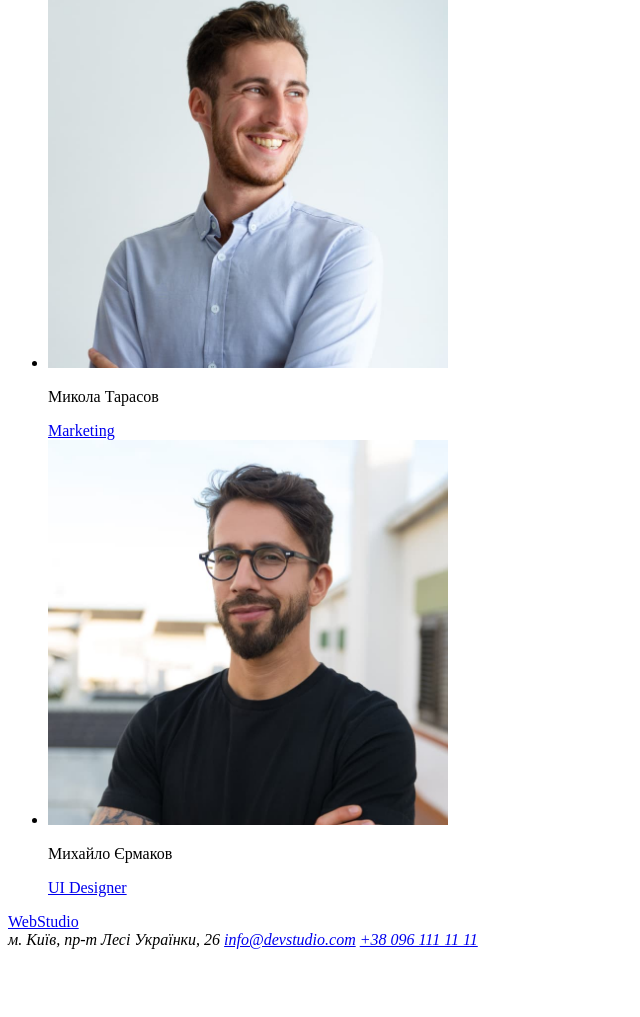
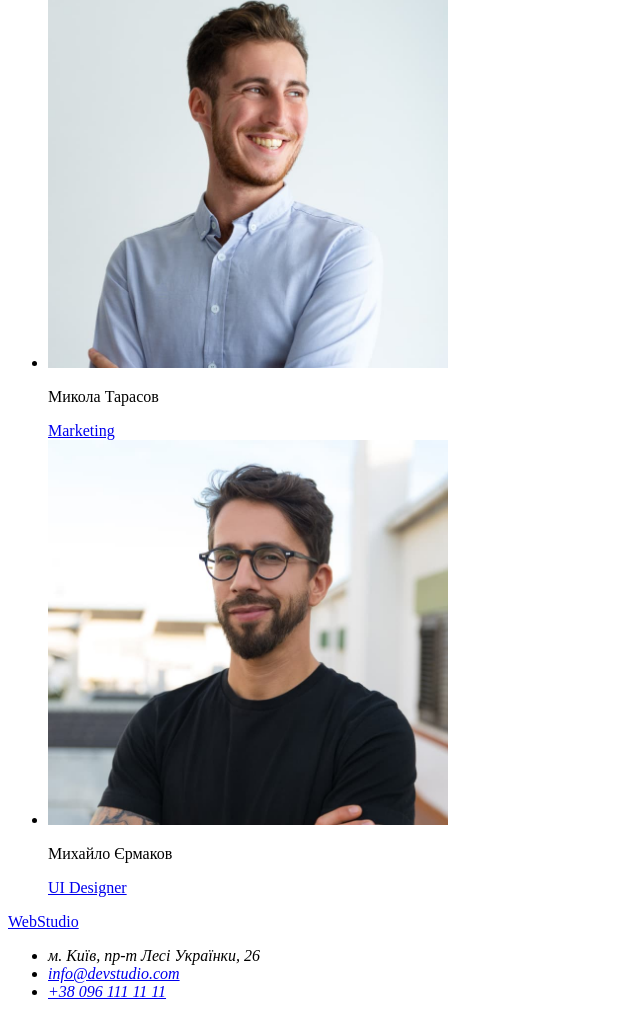
Before and after one commit to DemoUser197/Dema, a plain HTML site: page index.html in a window 1280 px wide. Shown: the part 2603-3620 px from the top of the page, without its empty margins (0-640 px from the left). Before the commit the page ends 3560 px from the top, so only its background shows below. Drawn offline with Linux system fonts and the light colour scheme.

Commit message:
Update 1+1

```diff
--- a/index.html
+++ b/index.html
@@ -55,8 +55,10 @@
 <footer>
     <a href="#WebStudio">WebStudio</a>
 <address>
-    м. Київ, пр-т Лесі Українки, 26
-<a href="info@devstudio.com">info@devstudio.com</a>
-<a href="+38 096 111 11 11">+38 096 111 11 11</a>
+    <ul>
+<li> м. Київ, пр-т Лесі Українки, 26 </li>
+<li><a href="info@devstudio.com">info@devstudio.com</a> </li>
+<li><a href="+38 096 111 11 11">+38 096 111 11 11</a> </li>
+ </ul>
 </address>
 </footer>
```
